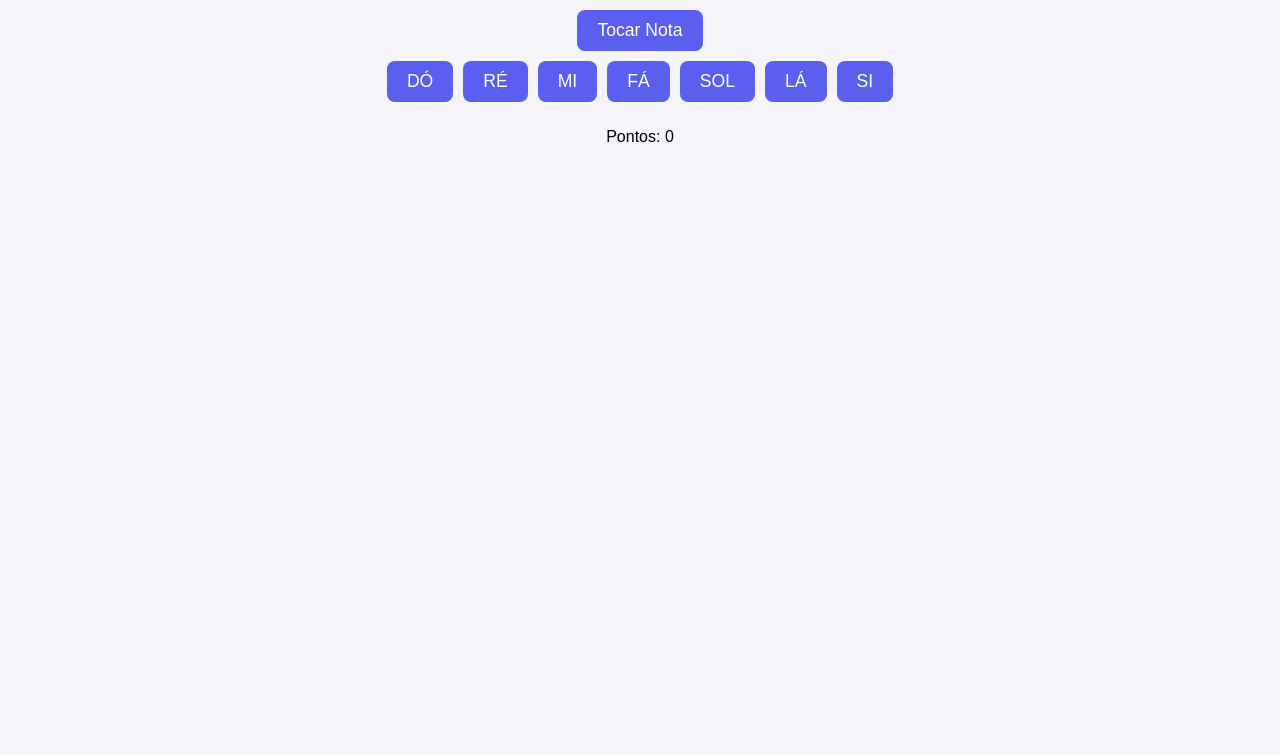
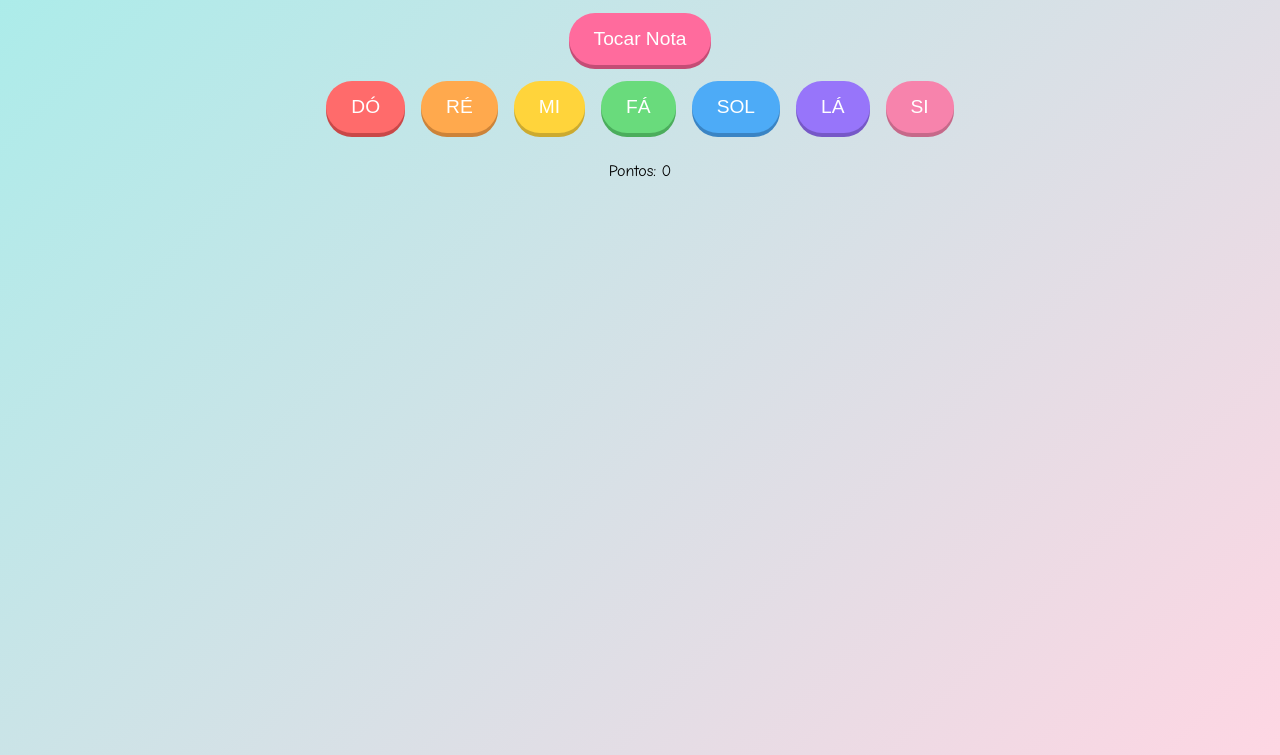
Before and after one commit to 14OJunior/app_notasmusicais, a plain HTML site: page index.html in a window 1280 px wide. Shown: the part 103-858 px from the top of the page. Before the commit the page ends 800 px from the top, so only its background shows below. Drawn offline with Linux system fonts and the light colour scheme.

Commit message:
cores individuais para cada nota e cor de fundo adicionada

```diff
--- a/script.js
+++ b/script.js
@@ -33,6 +33,7 @@ function criarBotoesDeOpcoes () {
     Object.keys(notas).forEach(nome => {
         const botao = document.createElement("button");
         botao.textContent = nome;
+        botao.classList.add("nota-" + nome.toLowerCase());
         botao.addEventListener("click", () => verificarResposta(nome));
         container.appendChild(botao);
     });
--- a/style.css
+++ b/style.css
@@ -1,26 +1,42 @@
 body {
-    font-family: Arial, sans-serif;
+    font-family: 'Comic Sans MS', 'Trebuchet MS',sans-serif;
     text-align: center;
     margin-top: 50px;
-    background: #f4f4f9;
+    background: linear-gradient(135deg, #a8edea, #fed6e3);
+    min-height: 100vh;
 }
 
 button {
-    font-size: 1.1rem;
-    padding: 10px 20px;
-    margin: 5px;
-    border-radius: 8px;
+    font-size: 1.2rem;
+    padding: 15px 25px;
+    margin: 8px;
+    border-radius: 50px;
     border: none;
-    background: #5b5fef;
+    background: #ff6b9d;
     color: white;
     cursor: pointer;
+    box-shadow: 0 4px 0 #c44d76;
+    transition: transform 0.1s ease;
 }
 
 button:hover {
     background: #4548c9;
 }
 
+button:active {
+    transform: translateY(4px);
+    box-shadow: 0 0 0 #c44d76;
+}
+
 #resultado {
     font-size: 1.3rem;
     font-weight: bold;
 }
+
+.nota-dó { background: #ff6b6b; box-shadow: 0 4px 0 #c94848; }
+.nota-ré { background: #ffa94d; box-shadow: 0 4px 0 #cc8339; }
+.nota-mi { background: #ffd43b; box-shadow: 0 4px 0 #ccaa2f; }
+.nota-fá { background: #69db7c; box-shadow: 0 4px 0 #4bad5c; }
+.nota-sol { background: #4dabf7; box-shadow: 0 4px 0 #3a84c4; }
+.nota-lá { background: #9775fa; box-shadow: 0 4px 0 #7658c7; }
+.nota-si { background: #f783ac; box-shadow: 0 4px 0 #c6698a; }
```
Also changed, not shown: 1 other file.
